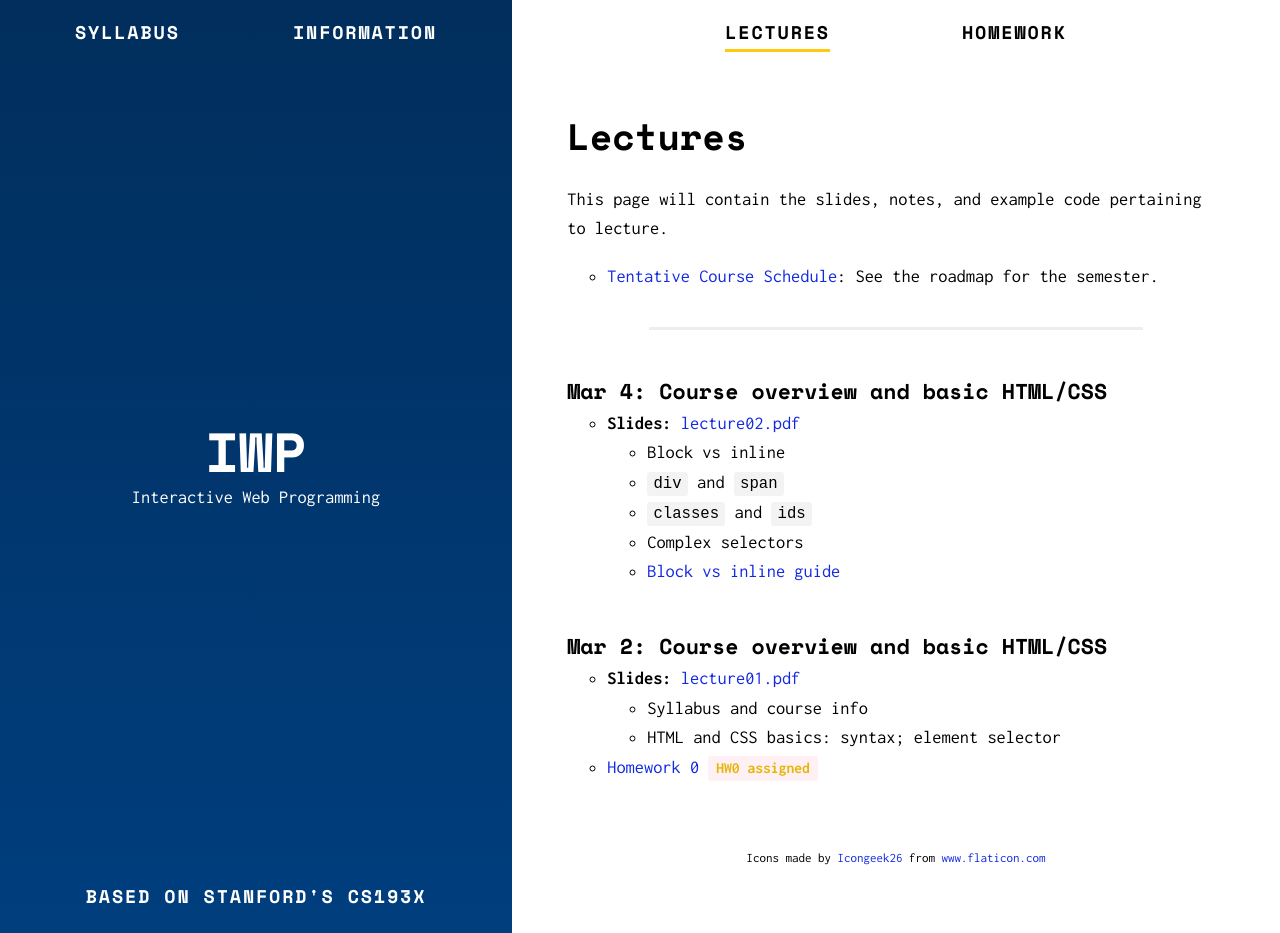
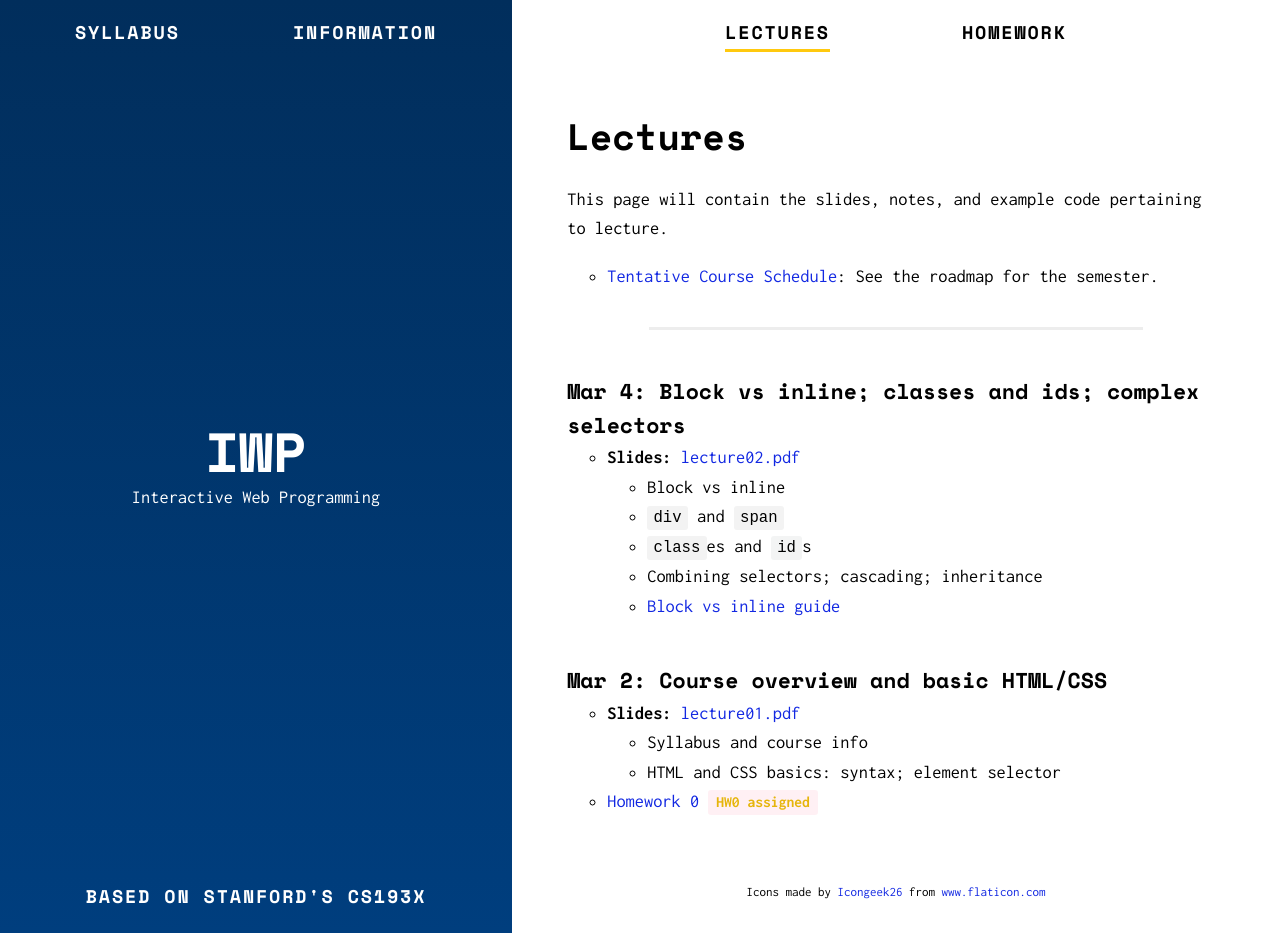
Before and after one commit to murilocamargos/iwp, a Jekyll site: the page built from lectures.md, in a window 1280 px wide and 933 px high. Built offline with Jekyll 4.4.1, drawn with Linux system fonts in a browser that asks for light colours.

Commit message:
Corrige titulo e conteudo da aula 2

```diff
--- a/lectures.md
+++ b/lectures.md
@@ -11,12 +11,12 @@ This page will contain the slides, notes, and example code pertaining to lecture
 
 ---
 
-### Mar 4: Course overview and basic HTML/CSS
+### Mar 4: Block vs inline; classes and ids; complex selectors
 - **Slides:** [lecture02.pdf]({{ site.baseurl }}/lectures/lecture02.pdf)
   - Block vs inline
   - `div` and `span`
-  - `classes` and `ids`
-  - Complex selectors
+  - `class`es and `id`s
+  - Combining selectors; cascading; inheritance
   - [Block vs inline guide](https://web.stanford.edu/class/archive/cs/cs193x/cs193x.1176/lectures/05/block-inline)
 
 ### Mar 2: Course overview and basic HTML/CSS
```
Also changed, not shown: syllabus.md (+3 -3 lines).
